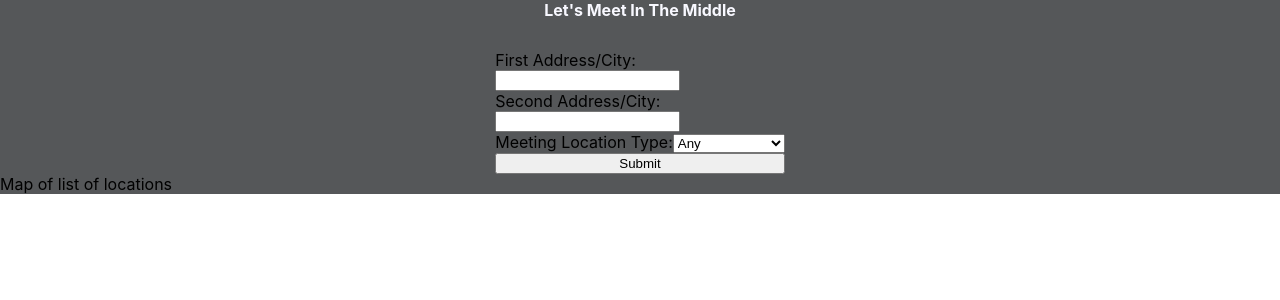
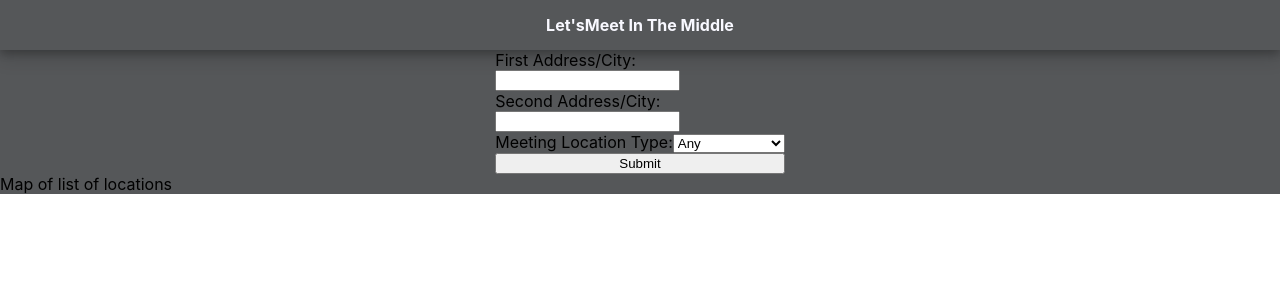
Before and after one commit to shaundai/meet-in-middle, a React (Create React App) app: page / in a window 1280 px wide. Shown: the top 300 px of the page. Built offline with nearby package versions, Linux system fonts and the light colour scheme.

Commit message:
add box shadow to nav bar

```diff
--- a/src/components/NavBar.js
+++ b/src/components/NavBar.js
@@ -7,7 +7,7 @@ const NavBar = () =>  {
         return (
             <NavContainer>
                 <HeaderText>
-                    <span>Let's</span> Meet In The Middle
+                    <div>Let's</div><div> Meet In The Middle</div>
                 </HeaderText>
             </NavContainer>
         )
@@ -20,8 +20,11 @@ const NavContainer = styled.div`
     display: flex;
     justify-content: center;
     height: 50px;
+    box-shadow: 0 4px 8px 0 rgba(0, 0, 0, 0.2), 0 6px 20px 0 rgba(0, 0, 0, 0.19);
 `
 
 const HeaderText = styled.div`
     font-weight: bold;
+    display: flex;
+    align-items: center;
 `
```
